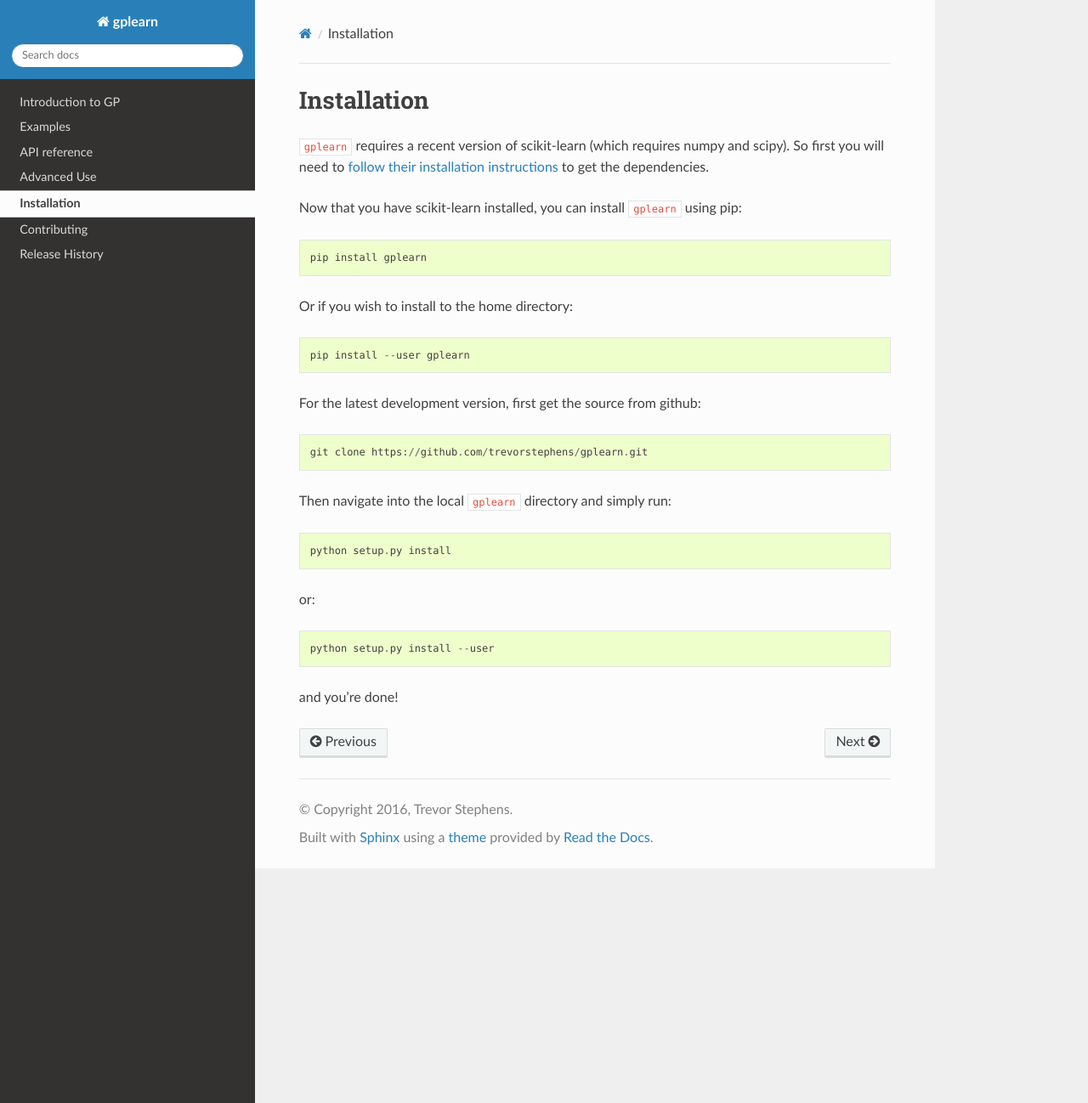
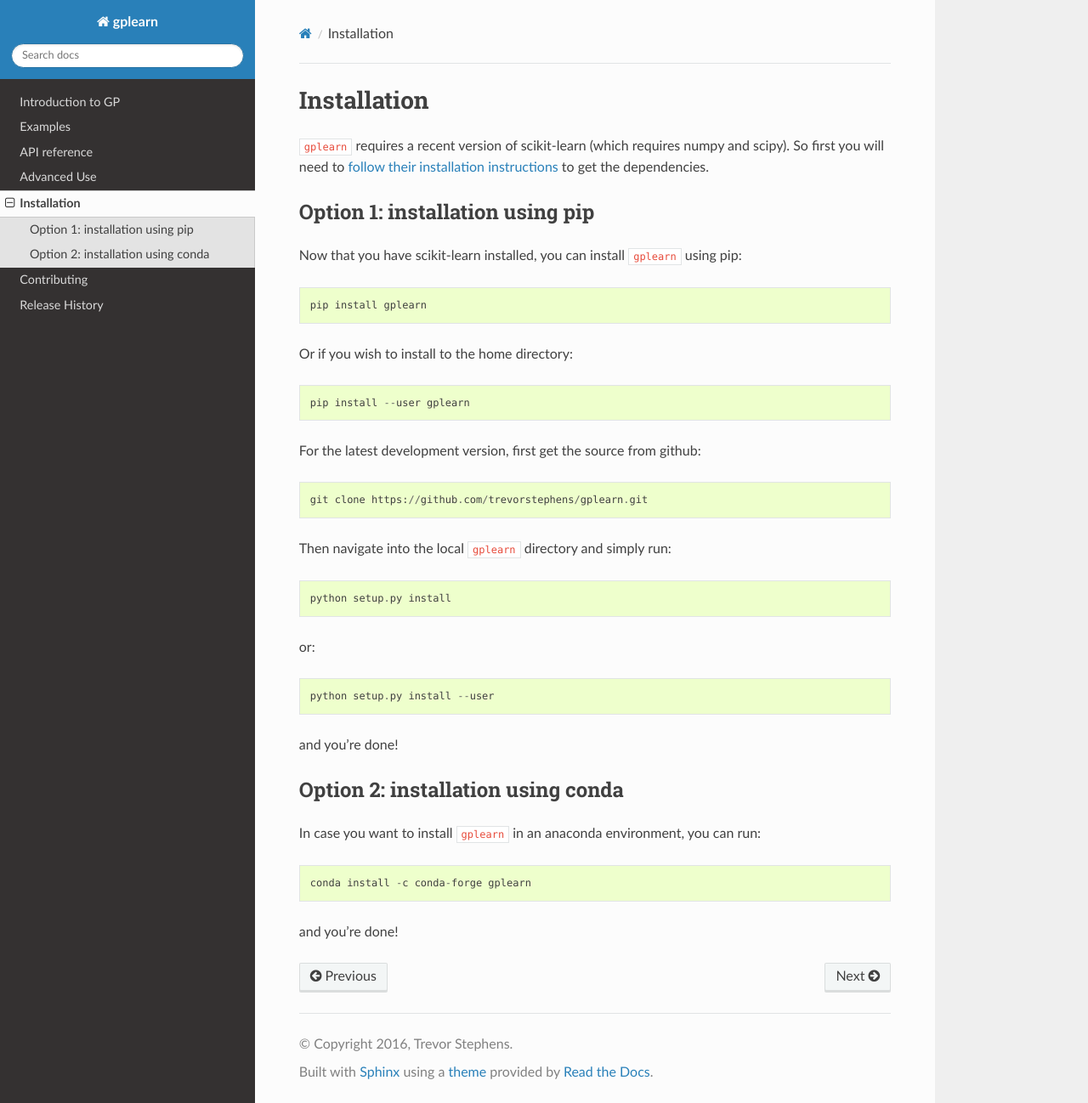
Before and after one commit to trevorstephens/gplearn, a Sphinx documentation site: the page built from doc/installation.rst, in a window 1280 px wide and 1298 px high. Shown: the whole window at 85% size. Built offline with Sphinx 7.4.7 and the Read the Docs theme 3.1.0, drawn with Linux system fonts in a browser that asks for light colours.

Commit message:
Added instruction to install trough anaconda (#297)

```diff
--- a/doc/installation.rst
+++ b/doc/installation.rst
@@ -7,6 +7,8 @@ Installation
 scipy). So first you will need to `follow their installation instructions <http://scikit-learn.org/dev/install.html>`_
 to get the dependencies.
 
+Option 1: installation using pip
+---------------
 Now that you have scikit-learn installed, you can install ``gplearn`` using pip::
 
     pip install gplearn
@@ -28,3 +30,11 @@ or::
     python setup.py install --user
 
 and you're done!
+
+Option 2: installation using conda
+---------------
+In case you want to install ``gplearn`` in an anaconda environment, you can run::
+
+    conda install -c conda-forge gplearn
+
+and you're done!
```
